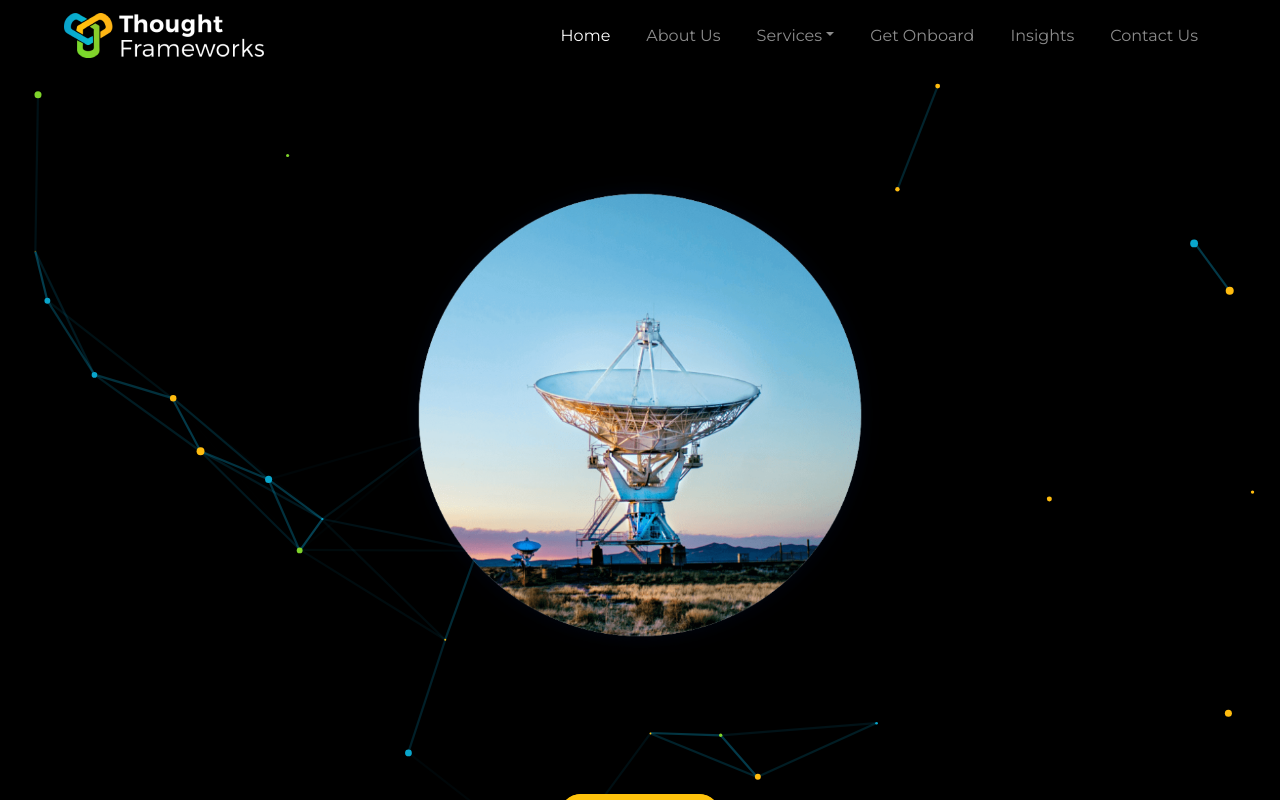
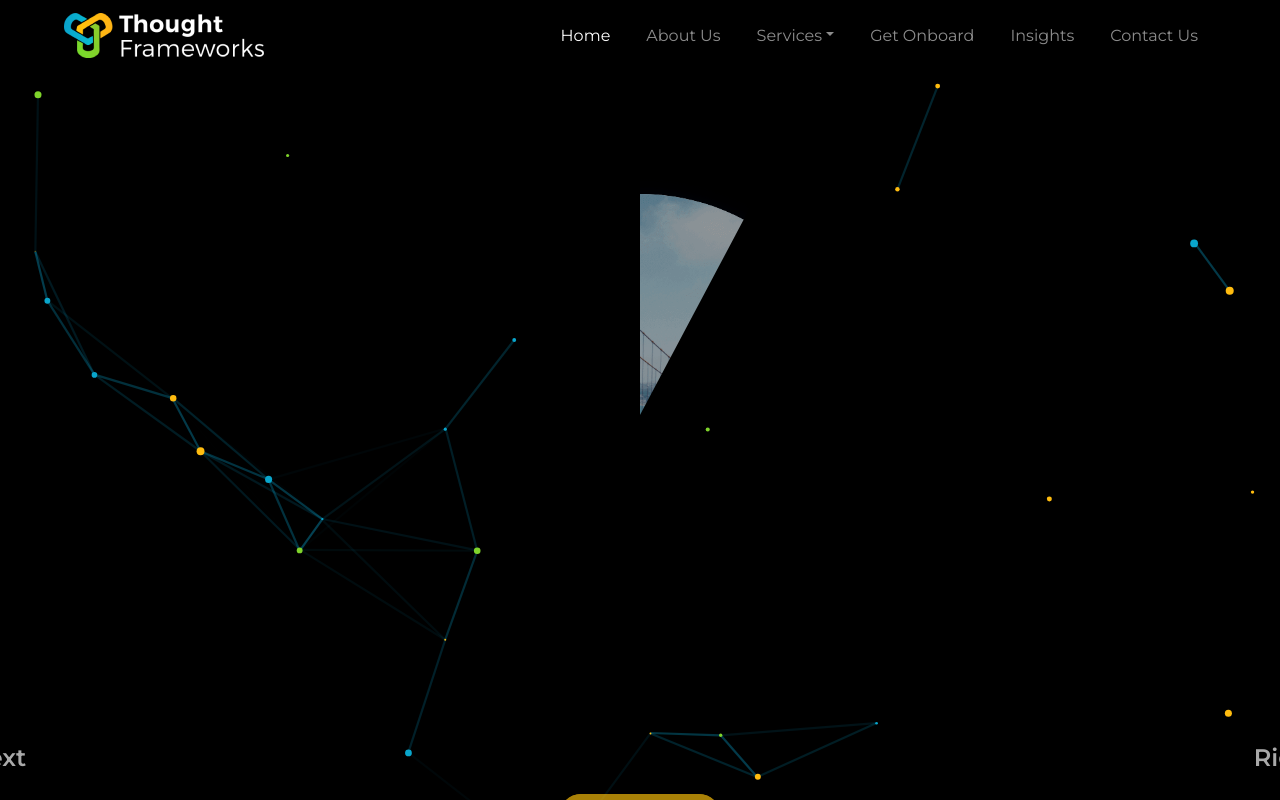
Before and after one commit to sourabh-immersive/thought-framework, a Next.js app: page / in a window 1280 px wide. Shown: the top 800 px of the page. Built offline with nearby package versions, Linux system fonts and the light colour scheme.

Commit message:
home slider hesder design

```diff
--- a/components/Home/HeroSection.tsx
+++ b/components/Home/HeroSection.tsx
@@ -18,10 +18,10 @@ export default function HeroSection() {
           spaceBetween={0}
           slidesPerView={1}
           navigation={true}
-          // autoplay={{
-          //   delay: 5500,
-          //   disableOnInteraction: true,
-          // }}
+          autoplay={{
+            delay: 5500,
+            disableOnInteraction: true,
+          }}
           effect={"fade"}
           pagination={{ clickable: true }}
           loop={true}
```
